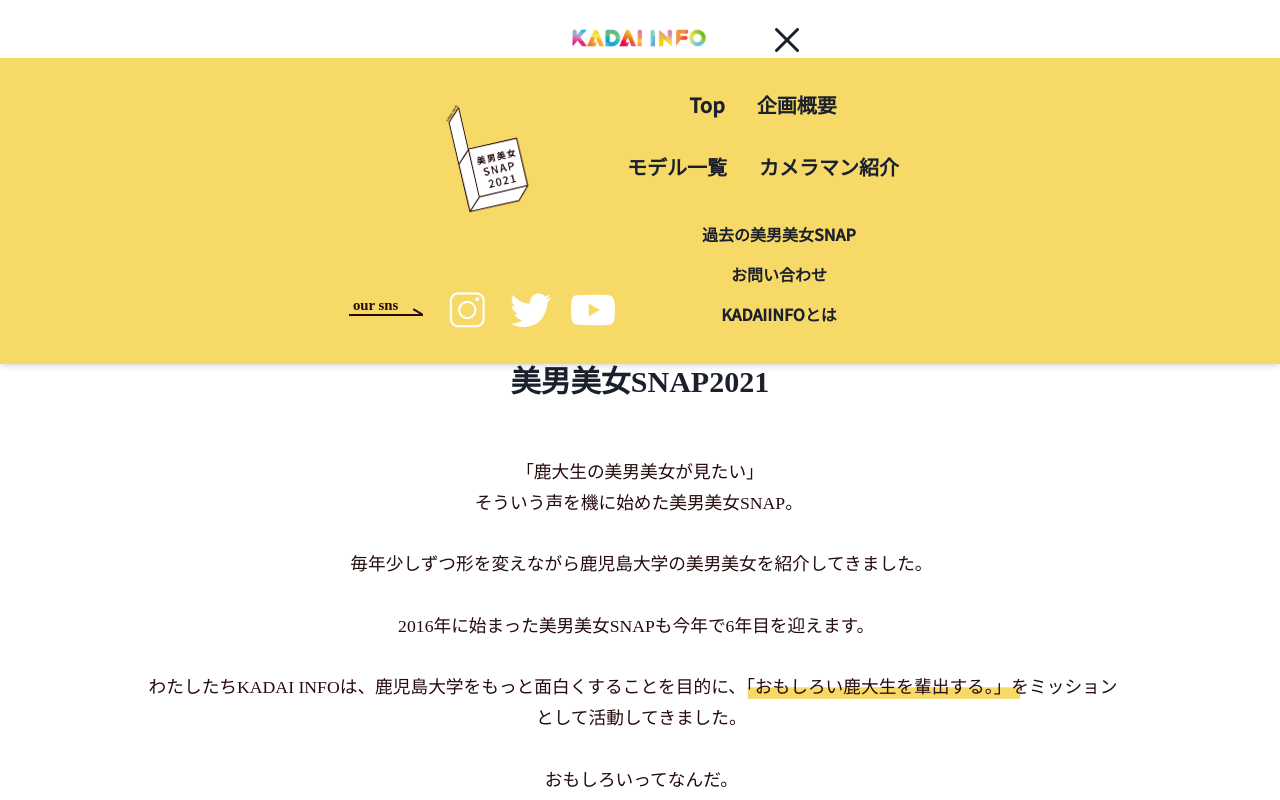
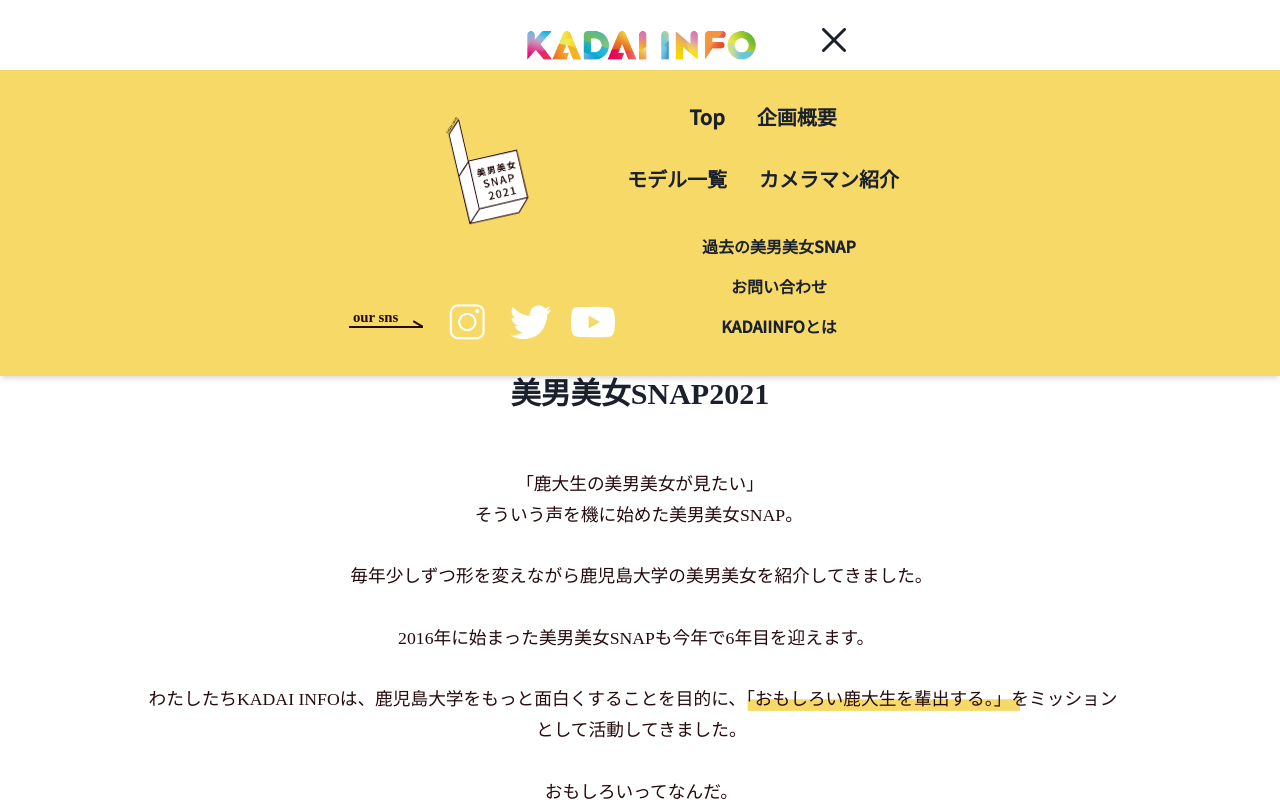
Before and after one commit to kaitolim7/binanbijo2021, a Next.js app: page /intro in a window 1280 px wide. Both pictures are taken after a click on the picture 1225 px from the left and 62 px from the top of the page. Shown: the top 800 px of the page. Built offline with nearby package versions, Linux system fonts and the light colour scheme.

Commit message:
feat: header

```diff
--- a/src/components/Header.tsx
+++ b/src/components/Header.tsx
@@ -1,7 +1,6 @@
 import { Box, Center, Flex } from "@chakra-ui/layout";
 import Image from "next/image";
-import KadaiInfoLogo from "../../public/svgs/kadaiinfo_logo.svg";
-
+import KadaiInfoLogo from "../../public/images/kadaiinfo_logo.png";
 import Banner from "../../public/images/banner.jpg";
 import { useBreakpointValue } from "@chakra-ui/media-query";
 
@@ -9,15 +8,22 @@
   const isXl = useBreakpointValue({ sm: false, md: false, lg: true, xl: true });
   return (
     <Box>
-      <Center shadow="md">
-        <Image src={KadaiInfoLogo} />
-      </Center>
       {isXl ? (
-        <Flex justify="center" alignItems="center">
-          <Image src={Banner} width={1010} height={260} />
-        </Flex>
+        <>
+          <Center shadow="md">
+            <Image src={KadaiInfoLogo} width={235} height={50} />
+          </Center>
+          <Flex justify="center" alignItems="center">
+            <Image src={Banner} width={1010} height={260} />
+          </Flex>
+        </>
       ) : (
-        <Image src={Banner} />
+        <>
+          <Center shadow="md">
+            <Image src={KadaiInfoLogo} width={141} height={30} />
+          </Center>
+          <Image src={Banner} />
+        </>
       )}
     </Box>
   );
--- a/src/components/MenuBox.tsx
+++ b/src/components/MenuBox.tsx
@@ -3,7 +3,7 @@
 import Image from "next/image";
 import { useState } from "react";
 import KadaiInfoMenuBox from "../../public/svgs/menu_box.svg";
-import KadaiInfoLogo from "../../public/svgs/kadaiinfo_logo.svg";
+import KadaiInfoLogo from "../../public/images/kadaiinfo_logo.png";
 import Menu from "./InfoMenu";
 import { CloseIcon } from "@chakra-ui/icons";
 import { Slide } from "@chakra-ui/transition";
@@ -29,7 +29,7 @@
         <Slide direction="top" in={open}>
           <Flex paddingTop="5" bgColor="white">
             <Spacer />
-            <Image src={KadaiInfoLogo} />
+            <Image src={KadaiInfoLogo} width={235} height={50} />
             <Spacer>
               <CloseIcon
                 marginTop="2"
@@ -67,7 +67,7 @@
         <Slide direction="top" in={open}>
           <Flex paddingTop="5" bgColor="white">
             <Spacer />
-            <Image src={KadaiInfoLogo} />
+            <Image src={KadaiInfoLogo} width={141} height={30} />
             <Spacer>
               <CloseIcon
                 marginTop="2"
@@ -83,8 +83,8 @@
       <Flex position="fixed" right="2.5" zIndex="overlay">
         <Image
           src={KadaiInfoMenuBox}
-          width={50}
-          height={70}
+          width={60}
+          height={84}
           objectPosition="right"
           onClick={() => handleOpen()}
         />
--- a/src/components/TopHeader.tsx
+++ b/src/components/TopHeader.tsx
@@ -3,7 +3,7 @@
 import TopHeaderXlImage from "../../public/svgs/topheaderxl.svg";
 import Image from "next/image";
 import { useEffect, useState } from "react";
-import KadaiInfoLogo from "../../public/svgs/kadaiinfo_logo.svg";
+import KadaiInfoLogo from "../../public/images/kadaiinfo_logo.png";
 import { useBreakpointValue } from "@chakra-ui/media-query";
 
 type Props = {
@@ -24,7 +24,7 @@
     return (
       <Box>
         <Center shadow="md">
-          <Image src={KadaiInfoLogo} />
+          <Image src={KadaiInfoLogo} width={235} height={50} />
         </Center>
         <Center pos="relative" w="100%" h="580px" mt={3}>
           <Flex h="580px" alignItems="center" justify="center">
@@ -73,7 +73,7 @@
     return (
       <Box>
         <Center shadow="md">
-          <Image src={KadaiInfoLogo} />
+          <Image src={KadaiInfoLogo} width={141} height={30} />
         </Center>
         <Center pos="relative" w="100%" h="580px" mt={3}>
           <Flex h="580px" alignItems="center" justify="center">
```
Also changed, not shown: public/images/kadaiinfo_logo.png (added), public/svgs/kadaiinfo_logo.svg (deleted).
